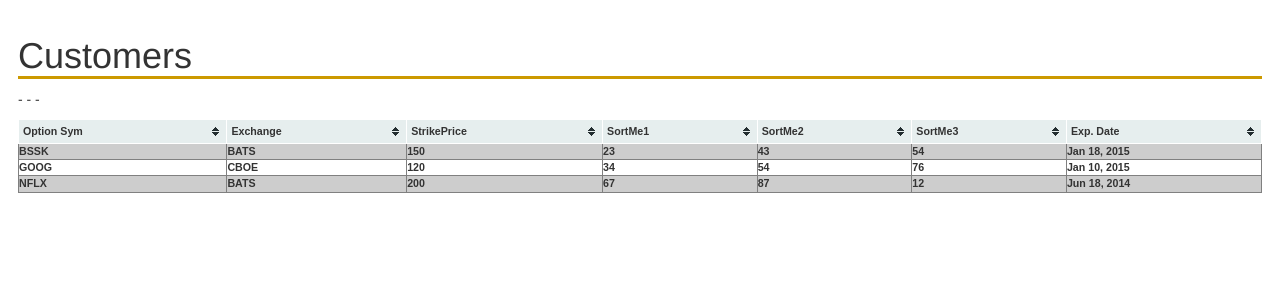
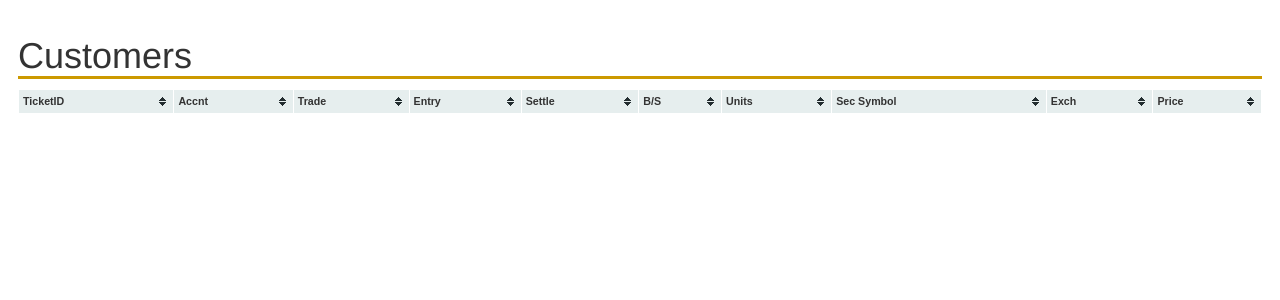
Before and after one commit to shanebruggeman/profit-loss-portal, a Flask app: page /customers in a window 1280 px wide. Shown: the part 23-323 px from the top of the page. Run offline with Flask 2, Linux system fonts and the light colour scheme; the visitor is signed in with stand-in values (Sample User, id 1); lists and menus that the app fills with data are empty; some libraries are stand-ins or nearby versions.

Commit message:
trying to pull data into table from DB

```diff
--- a/templates/customers.html
+++ b/templates/customers.html
@@ -26,45 +26,40 @@
 <!--Just waiting on DB finalization for real data-->
 
 <table id="datatable" class="tablesorter">
+
 <thead>
 <tr>
-  <th>Option Sym</th>
-  <th>Exchange</th>
-  <th>StrikePrice</th>
-  <th>SortMe1</th>
-  <th>SortMe2</th>
-  <th>SortMe3</th>
-  <th>Exp. Date</th>
+  <th>TicketID</th>
+  <th>Accnt</th>
+  <th>Trade</th>
+  <th>Entry</th>
+  <th>Settle</th>
+  <th>B/S</th>
+  <th>Units</th>
+  <th>Sec Symbol</th>
+  <th>Exch</th>
+  <th>Price</th>
+  <!-- <th>Comm</th> -->
 </tr>
 </thead>
 <tbody>
-<tr>
-  <th>BSSK</th>
-  <th>BATS</th>
-  <th>150</th>
-  <th>23</th>
-  <th>43</th>
-  <th>54</th>
-  <th>Jan 18, 2015</th>
--</tr>
-<tr>
-  <th>GOOG</th>
-  <th>CBOE</th>
-  <th>120</th>
-  <th>34</th>
-  <th>54</th>
-  <th>76</th>
-  <th>Jan 10, 2015</th>
--</tr>
-<tr>
-  <th>NFLX</th>
-  <th>BATS</th>
-  <th>200</th>
-  <th>67</th>
-  <th>87</th>
-  <th>12</th>
-  <th>Jun 18, 2014</th>
--</tr>
+  {% for item in list %}
+  <tr>
+    <th> {{ item.ticket_number }}</th>
+    <th> {{ item.account_id }}</th>
+    <th> {{ item.trade }}</th>
+    <th> {{ item.entry }}</th>
+    <th> {{ item.settle }}</th>
+    <th> {{ item.buy_sell }}</th>
+    <th> {{ item.units }}</th>
+    <th> {{ item.sec_sym }}</th>
+    <th> {{ item.exchange_id }}</th>
+    <th> {{ item.price }}</th>
+    <!-- <th> {{ item.commission }}</th> -->
+  </tr>
+
+  {% endfor %}
+
 </tbody>
 </table>
 
```
